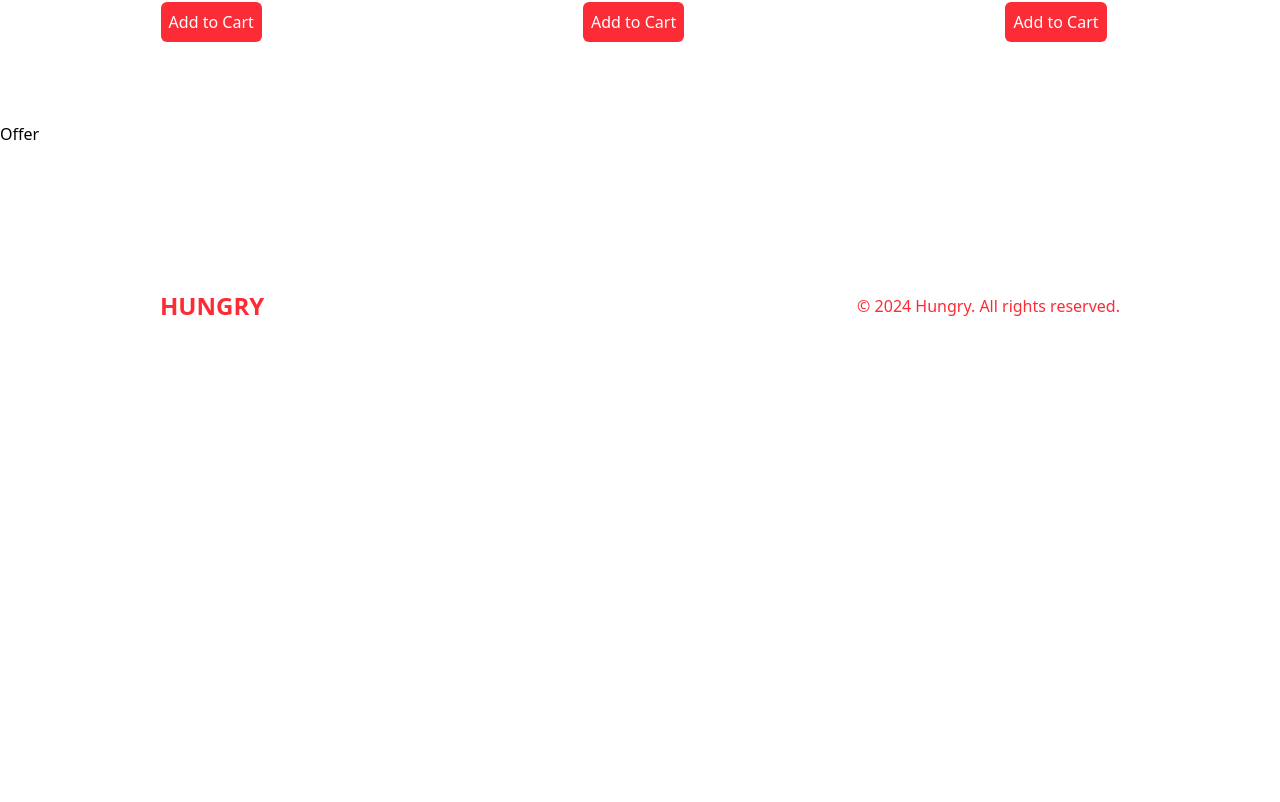
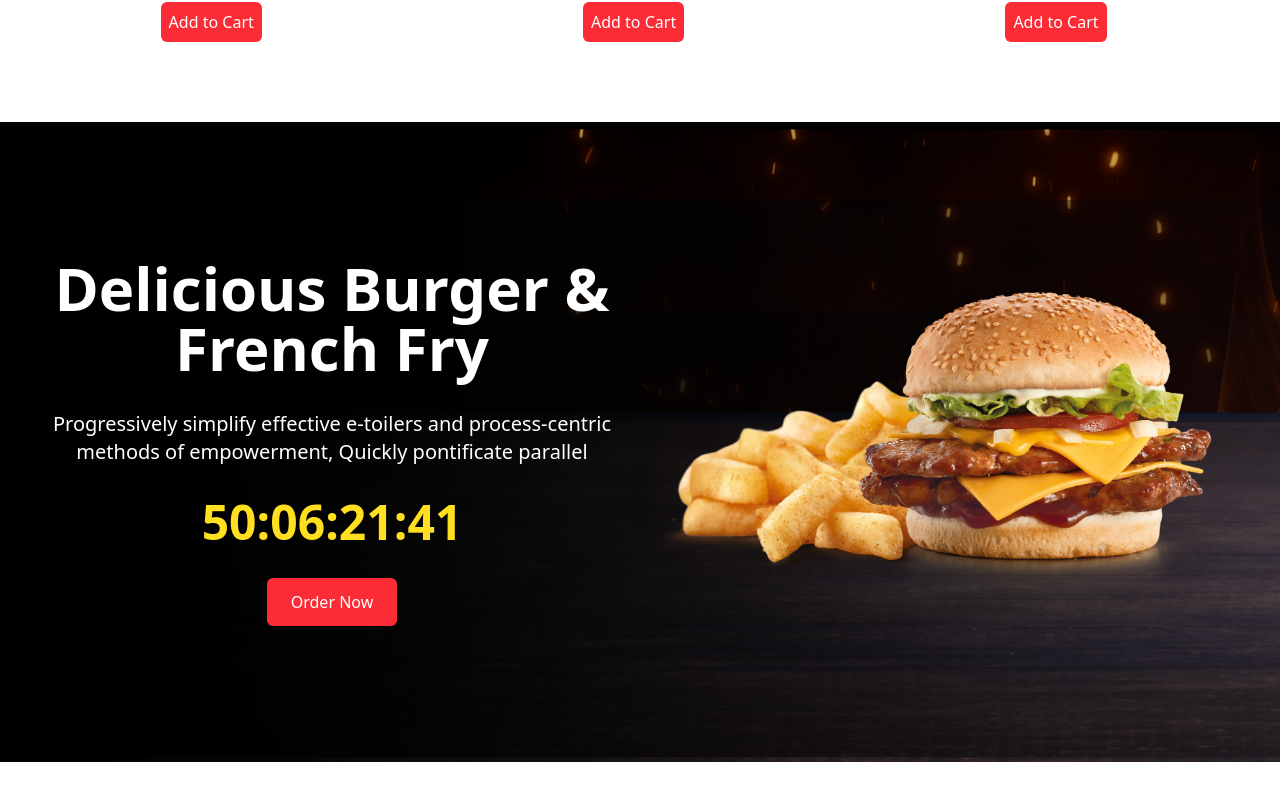
Before and after one commit to Mazbauddin/restaurant, a Next.js app: page / in a window 1280 px wide. Shown: the part 1478-2280 px from the top of the page. Before the commit the page ends 1944 px from the top, so only its background shows below. Built offline with nearby package versions, Linux system fonts and the light colour scheme.

Commit message:
create offer section with react counter

```diff
--- a/package.json
+++ b/package.json
@@ -11,6 +11,7 @@
   "dependencies": {
     "next": "16.1.1",
     "react": "19.2.3",
+    "react-countdown": "^2.3.6",
     "react-dom": "19.2.3"
   },
   "devDependencies": {
--- /dev/null
+++ b/src/components/CountDown.tsx
@@ -0,0 +1,14 @@
+"use client";
+import React from "react";
+import Countdown from "react-countdown";
+
+const endingDate = new Date("2026-03-03");
+const CountDown = () => {
+  return (
+    <Countdown
+      className="text-5xl text-yellow-300 font-bold"
+      date={endingDate}
+    />
+  );
+};
+export default CountDown;
--- a/src/components/Offer.tsx
+++ b/src/components/Offer.tsx
@@ -1,7 +1,36 @@
+import Image from "next/image";
 import React from "react";
+import CountDown from "./CountDown";
 
 const Offer = () => {
-  return <div>Offer</div>;
+  return (
+    <div className="bg-black h-screen flex flex-col md:flex-row md:justify-between md:bg-[url('/offerBg.png')] md:h-[80vh]">
+      {/* Text Container */}
+      <div className="flex-1 flex flex-col justify-center text-center items-center gap-8 p-6">
+        <h1 className="text-white text-5xl font-bold xl:text-6xl">
+          Delicious Burger & French Fry
+        </h1>
+        <p className="text-white xl:text-xl">
+          Progressively simplify effective e-toilers and process-centric methods
+          of empowerment, Quickly pontificate parallel
+        </p>
+
+        <CountDown />
+        <button className="bg-red-500 text-white px-6 py-3 rounded-md">
+          Order Now
+        </button>
+      </div>
+      {/* Image Container */}
+      <div className="relative flex-1 w-full md:h-full">
+        <Image
+          src="/offerProduct.png"
+          alt="Offer Product Image"
+          fill
+          className="object-contain"
+        />
+      </div>
+    </div>
+  );
 };
 
 export default Offer;
--- a/src/components/Slider.tsx
+++ b/src/components/Slider.tsx
@@ -28,7 +28,7 @@
     const interval = setInterval(
       () =>
         setCurrentSlide((prev) => (prev === data.length - 1 ? 0 : prev + 1)),
-      2000
+      5000,
     );
     return () => clearInterval(interval);
   }, []);
```
Also changed, not shown: 1 other file (tests, documents, lock files or other folders).
